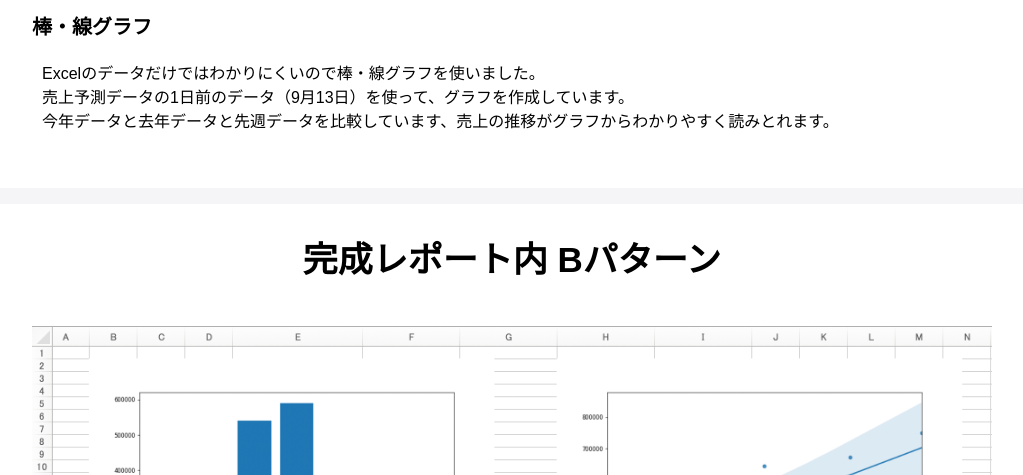
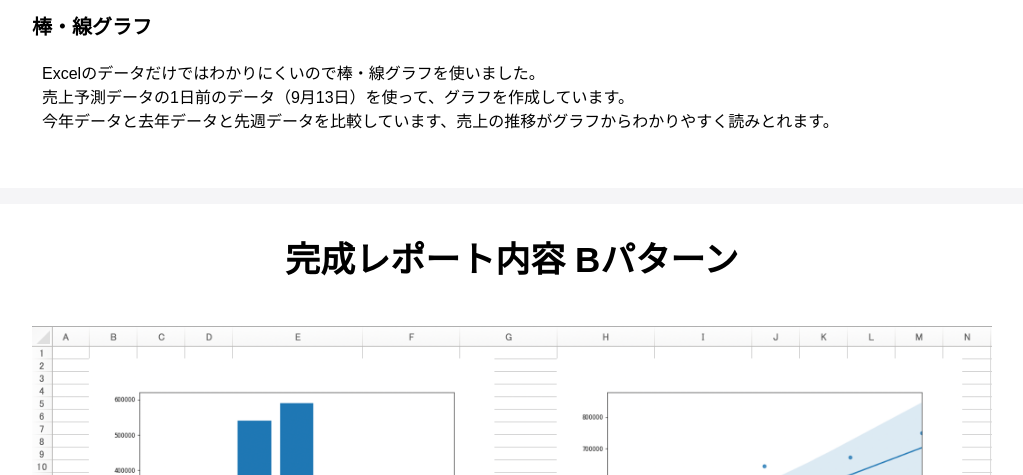
Before and after one commit to okamoto0000/report-creation-app, a Flask app: page / in a window 1280 px wide. Shown: the part 2551-3026 px from the top of the page, without its empty margins (128-1151 px from the left). Run offline with Flask 3, Linux system fonts and the light colour scheme.

Commit message:
heading fix html file

```diff
--- a/templates/index.html
+++ b/templates/index.html
@@ -128,7 +128,7 @@
     </section>
     <!--    完成レポートの内容説明 Bパターン  -->
     <section class="content-wrapper">
-        <h1 class = "section-headline">完成レポート内 Bパターン</h1>
+        <h1 class = "section-headline">完成レポート内容 Bパターン</h1>
         <figure class="completion-report">
             <img class="complention-report-image" src="{{ url_for('static', filename='images/summary-report.png') }}" alt="summary report image" >
             <!-- <img class="complention-report-image" src="../static/images/summary-report.png" alt="summary report image"> -->
```
